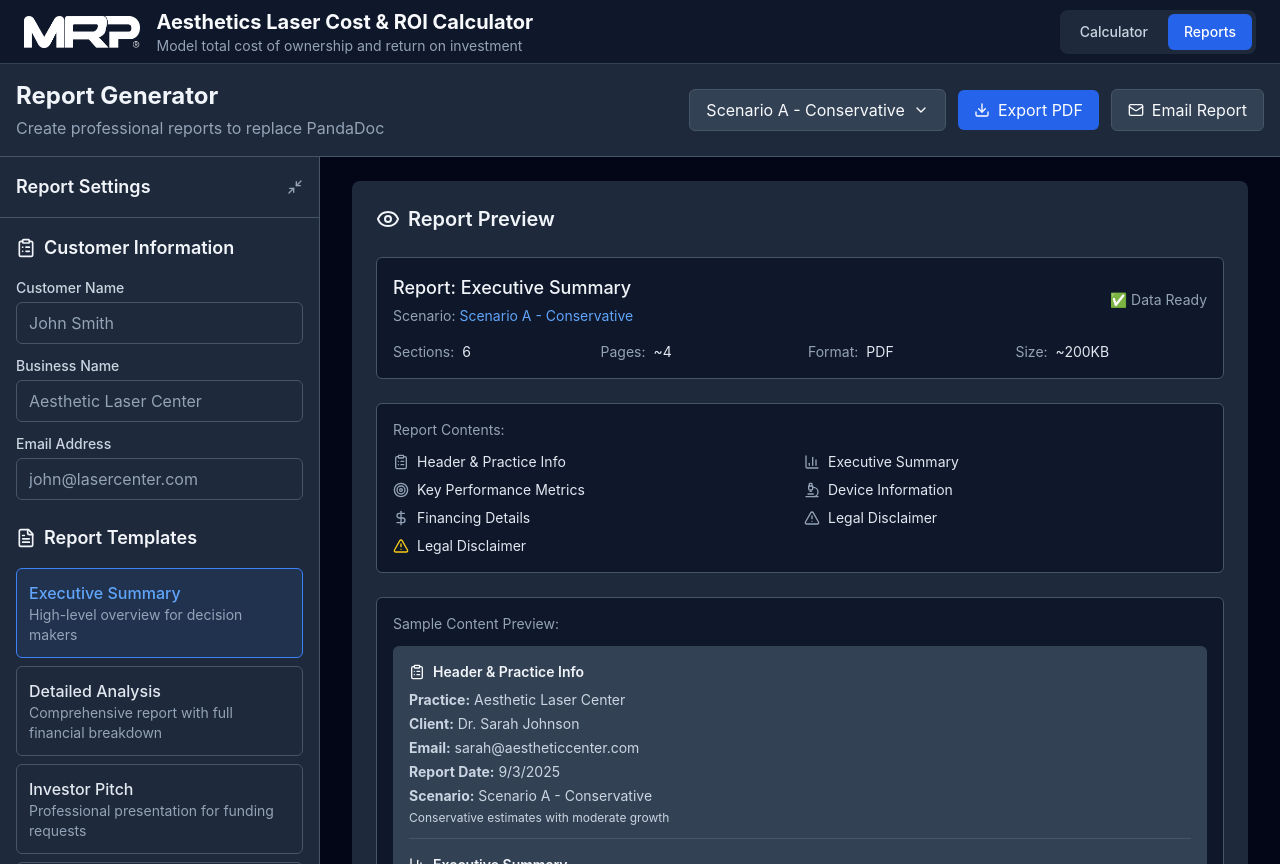
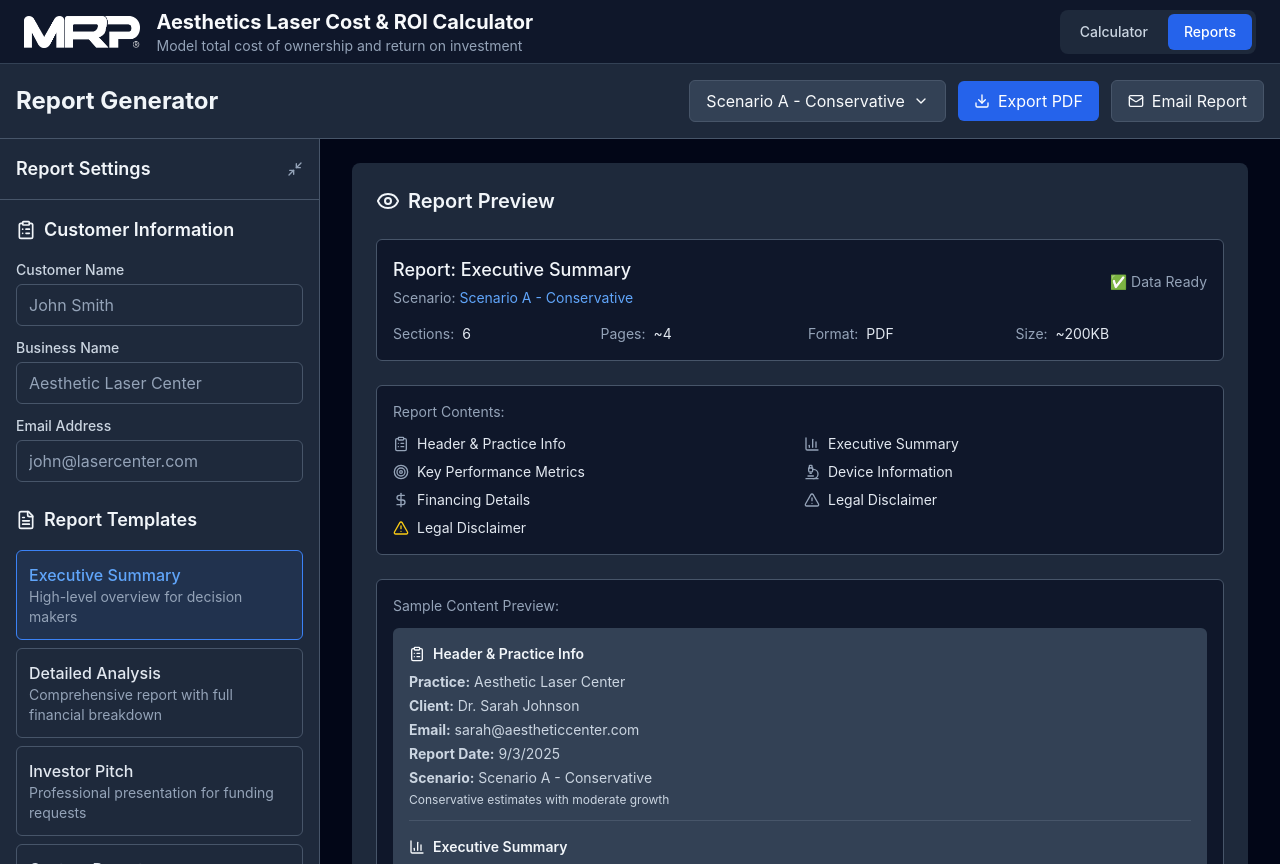
Before and after one commit to optimald/mrp-laser-roi-calculator, a React (Vite) app: page /reports in a window 1280 px wide. Built offline with nearby package versions, Linux system fonts and the light colour scheme.

Commit message:
Remove PandaDoc reference from Report Generator subtitle
- Removed 'Create professional reports to replace PandaDoc' subtitle
- Cleaned up the Report Generator header to focus on the tool itself
- No external service references in the UI

```diff
--- a/src/components/ReportTab.tsx
+++ b/src/components/ReportTab.tsx
@@ -287,7 +287,6 @@ const ReportTab: React.FC<ReportTabProps> = ({ inputs, results, kpis, selectedDe
         <div className="flex items-center justify-between">
           <div>
             <h2 className="text-2xl font-bold text-dark-100">Report Generator</h2>
-            <p className="text-dark-400 mt-1">Create professional reports to replace PandaDoc</p>
           </div>
           <div className="flex items-center gap-3">
             {/* Scenario Mega Dropdown */}
```
